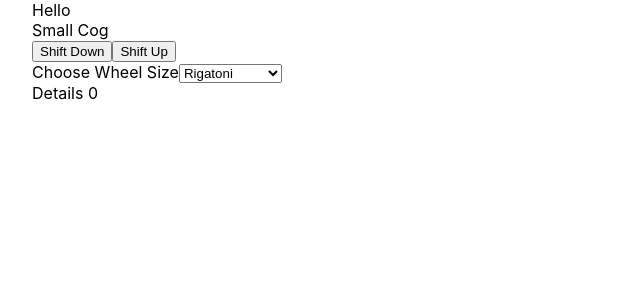
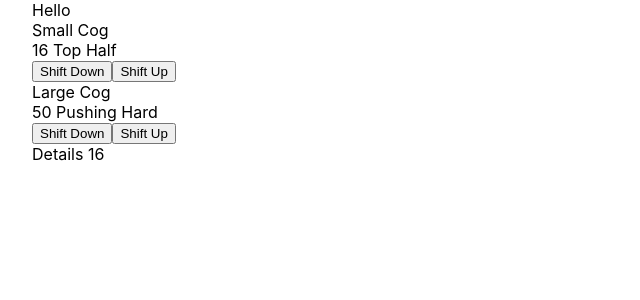
Before and after one commit to lucianboatright/Cycling_caclulator_tested_ts_next, a Next.js app: page / in a window 1280 px wide. Shown: the top 300 px of the page, without its empty margins (0-640 px from the left). Built offline with nearby package versions, Linux system fonts and the light colour scheme.

Commit message:
working on adding miltiple state changes for both front and rear

```diff
--- a/pages/index.tsx
+++ b/pages/index.tsx
@@ -15,7 +15,7 @@ const Home: Head = () => {
         <link rel="icon" href="/favicon.ico" />
       </Head>
       <div>Hello</div>
-      <Cogs handler={dispatch} />
+      <Cogs handler={dispatch} {...state} />
       <Details {...state} />
 
     </div>
--- a/src/components/cogs.tsx
+++ b/src/components/cogs.tsx
@@ -1,55 +1,25 @@
 import React, { useState } from "react";
-import type { Dispatch } from "@src/context";
+import type { Dispatch } from "@src/context/RearCogContext";
+import type { State } from "@src/context/RearCogContext";
 
-export default function Cogs({handler}: {handler: Dispatch}) {
-  // const [largeCog, setLargeCog] = React.useState<number>(50);
-  // const [smallCog, setSmallCog] = React.useState<number>(16);
-
-  // const frontShiftUp = (event) => {
-  //   if (largeCog < 60) {
-  //     setLargeCog(largeCog + 1)
-  //   } else {
-  //     setLargeCog(largeCog)
-  //   }
-  // }
-
-  // const frontShiftDown = (event) => {
-  //   if (largeCog > 24) {
-  //     setLargeCog(largeCog - 1);
-  //   } else {
-  //     setLargeCog(largeCog);
-  //   }
-  // };
-
-  // const rearShiftDown = (event) => {
-  //   if (smallCog > 10) {
-  //     setSmallCog(smallCog - 1);
-  //   }
-  // }
-
-  // const rearShiftUp = (event) => {
-  //   if (smallCog < 46) {
-  //     setSmallCog(smallCog + 1);
-  //   }
-  // }
-
+export default function Cogs({handler, rearCog, frontCog}: {handler: Dispatch}, {count: State}) {
   return (
     <div className="Cog-Component">
       <div data-testid="cog-component">
         <div data-testid="small-cog-discription">
           <div>Small Cog</div>
-          {/* {smallCog < 15 ? <div>{smallCog} Bottom half</div> : <div>{smallCog} Top Half</div>} */}
-          <button data-testid="rearShifterDown" onClick={() => { handler('decrement')}}>Shift Down</button>
-          <button data-testid="rearShifterUp" onClick={() => { handler('increment')}}>Shift Up</button>
+          {rearCog < 15 ? <div>{rearCog} Bottom half</div> : <div>{rearCog} Top Half</div>}
+          <button data-testid="rearShifterDown" onClick={() => { handler('rearShiftDown')}}>Shift Down</button>
+          <button data-testid="rearShifterUp" onClick={() => { handler('rearShiftUp')}}>Shift Up</button>
         </div>
-        {/* <div data-testid="large-cog-discription">
+        <div data-testid="large-cog-discription">
           <div>Large Cog</div>
-          {largeCog < 50 ? <div>{largeCog} Going Easy</div> : <div>{largeCog} Pushing Hard</div>}
-          <button data-testid="frontShifterDown" onClick={frontShiftDown}>Shift Down</button>
-          <button data-testid="frontShifterUp" onClick={frontShiftUp}>Shift Up</button>
-        </div> */}
+          {frontCog < 50 ? <div>{frontCog} Going Easy</div> : <div>{frontCog} Pushing Hard</div>}
+          <button data-testid="frontShifterDown" onClick={() => { handler('frontShiftDown')}}>Shift Down</button>
+          <button data-testid="frontShifterUp" onClick={() => { handler('frontShiftUp')}}>Shift Up</button>
+        </div>
       </div>
-      <div>
+      {/* <div>
         <label>Choose Wheel Size</label>
         <select name="dog-names" id="dog-names">
             <option value="700">Rigatoni</option>
@@ -57,7 +27,7 @@ export default function Cogs({handler}: {handler: Dispatch}) {
           <option value="pumpernickel">Pumpernickel</option>
           <option value="reeses">Reeses</option>
         </select>
-      </div>
+      </div> */}
     </div>
   );
 }
--- a/src/components/details.tsx
+++ b/src/components/details.tsx
@@ -1,11 +1,11 @@
 import React, { useState } from "react";
 import type { State } from '@src/context';
 
-export default function Details({count}: State) {
+export default function Details({rearCog}: State) {
   return (
     <div className="Cog-Component">
       <div data-testid="details-component">
-        Details {count}
+        Details {rearCog}
       </div>
     </div>
   );
--- a/src/context.tsx
+++ b/src/context.tsx
@@ -1,8 +1,8 @@
 import { createContext, useReducer, useContext } from "react"
 
-const defaultState = { count: 0 }
+const defaultState = { rearCog: 16, frontCog: 50 }
 
-export type Action = 'increment' | 'decrement'
+export type Action = 'rearShiftUp' | 'rearShiftDown' | 'frontShiftUp' | 'frontShiftDown'
 export type Dispatch = (action: Action) => void
 export type State = typeof defaultState
 
@@ -12,13 +12,23 @@ const CounterContexxt = createContext<
 
 function counterReducer(state: State, action: Action) {
     switch(action) {
-        case 'increment':
+        case 'rearShiftUp': {
             return {
-                count: state.count + 1
+                rearCog: state.rearCog + 1
             }
-        case 'decrement': {
+        }
+        case 'rearShiftDown': {
             return {
-                count: state.count - 1
+                rearCog: state.rearCog - 1
+            }
+        }
+        case 'frontShiftUp':
+            return {
+                frontCog: state.frontCog + 1
+            }
+        case 'frontShiftDown': {
+            return {
+                frontCog: state.frontCog - 1
             }
         }
     }
```
